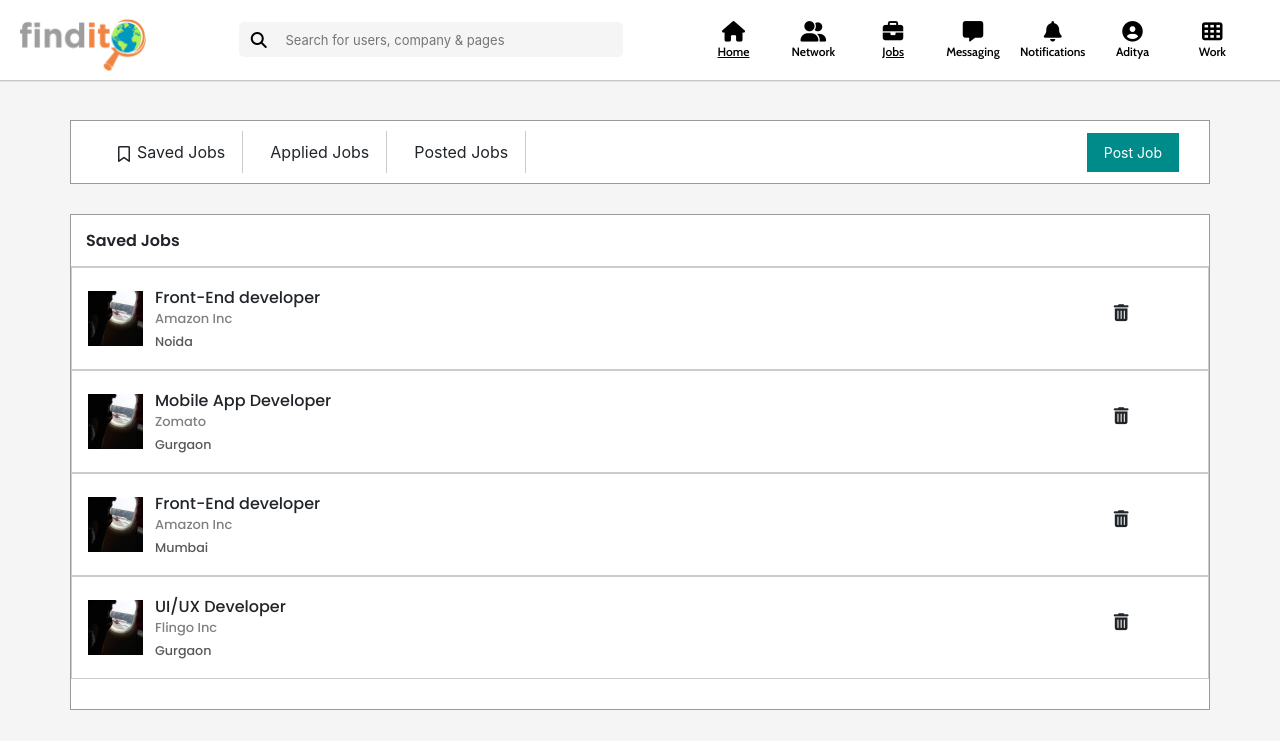
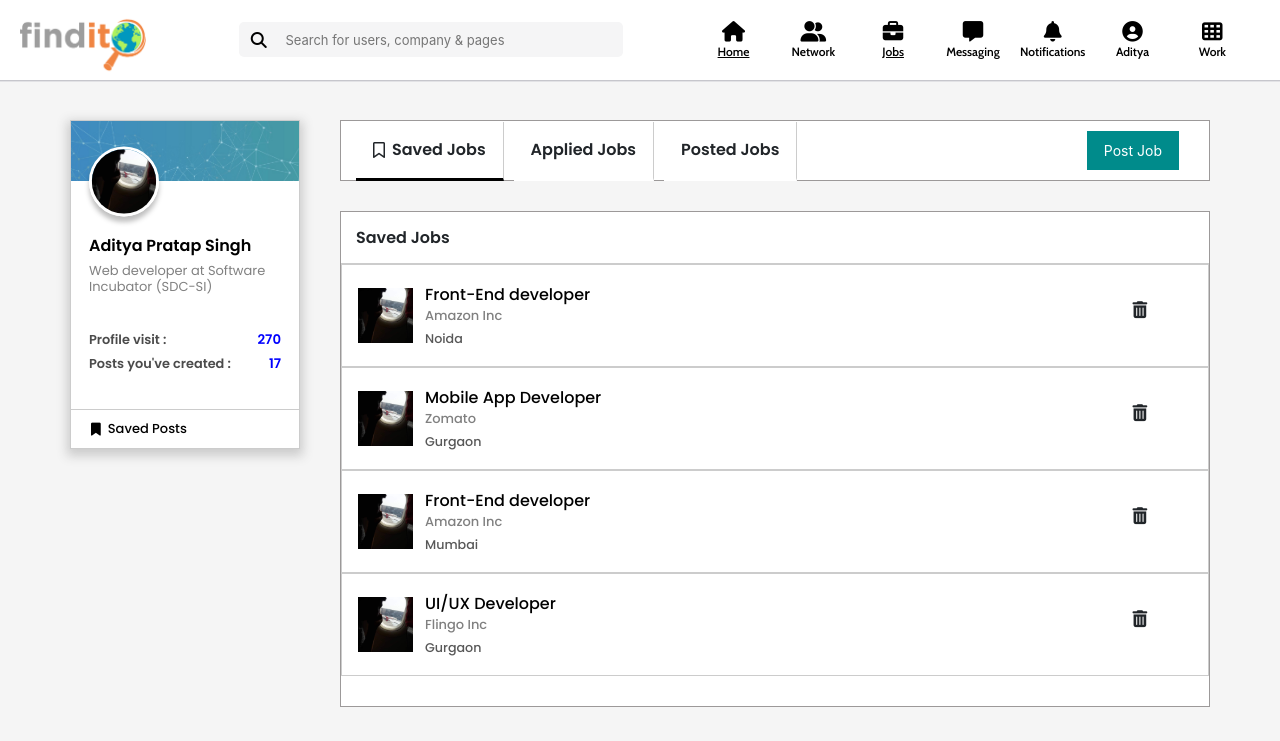
Before and after one commit to AdityaPratap2001/LinkedIn-clone, a React (Create React App) app in the folder Front-End/: page /jobs in a window 1280 px wide. Shown: the top 741 px of the page. Built offline with nearby package versions, Linux system fonts and the light colour scheme.

Commit message:
Added jobs route

```diff
--- a/Front-End/src/components/ProfileSidebox/ProfileSidebox.js
+++ b/Front-End/src/components/ProfileSidebox/ProfileSidebox.js
@@ -21,8 +21,8 @@
   componentDidMount(){
     setTimeout(()=>{
       this.setState({loading : false});
-    },4000)
-    // },0)
+    // },4000)
+    },0)
   }
 
   render() {
--- a/Front-End/src/routes/Home/Conditional/LoggedIn.js
+++ b/Front-End/src/routes/Home/Conditional/LoggedIn.js
@@ -1,10 +1,14 @@
-import React, { Component } from 'react';
+import React, { Component } from "react";
+import ProfileSidebox from '../../../components/ProfileSidebox/ProfileSidebox';
 
 class LoggedIn extends Component {
   render() {
     return (
-      <div className='body'>
-        <h6>LoggedIn user</h6>
+      <div className="body">
+        <ProfileSidebox />
+        <div>
+
+        </div>
       </div>
     );
   }
--- a/Front-End/src/routes/Jobs/Jobs.css
+++ b/Front-End/src/routes/Jobs/Jobs.css
@@ -1,8 +1,11 @@
+.jobsBody .rightDisplay{
+  margin-left: 270px;
+}
 .jobsBody .jobsTypeSelect{
   background-color: white;
   display: flex;
   align-items: center;
-  padding: 10px 30px;
+  padding: 0 30px 0 15px;
   justify-content: space-between;
   flex-wrap: wrap;
   border: rgb(156, 153, 153) 1.8px solid;
@@ -13,25 +16,33 @@
   flex-wrap: wrap;
   align-items: center;
   height: 100%;
+  border: none;
+  padding: 0;
+  margin: 0;
+  transform: translateY(1px);
 }
 .jobsBody .jobsTypeSelect .jobsTypeSelectLeft div{
   margin-right: 10px;
-  padding: 9px 17px;
+  padding: 16px 17px;
+  font-weight: 600;
+  font-family: 'Poppins';
   display: flex;
   align-items: center;
   height: 100%;
   cursor: pointer;
   border-right: #ccc 1.5px solid;
+  border-bottom: white 3px solid;
 }
 .jobsBody .jobsTypeSelect .jobsTypeSelectLeft div i{
   margin-right: 7px;
-  transform: translateY(2px);
+  /* transform: translateY(2px); */
 }
 .jobsBody .jobsTypeSelect .jobsTypeSelectLeft div:hover{
-  background-color: cadetblue;
-  background-color: rgb(75, 67, 67);
-  color: white;
-  border-right: rgb(75, 67, 67) 1.5px solid;
+  /* background-color: cadetblue; */
+  /* background-color: rgb(75, 67, 67); */
+  /* color: white; */
+  color: rgb(85, 85, 85);
+  /* border-right: rgb(75, 67, 67) 1.5px solid; */
 }
 .jobsBody .jobsTypeSelect .jobsTypeSelectRight a{
   padding: 0;
@@ -80,6 +91,12 @@
   min-width: 250px;
   position: relative;
 }
+.jobsBody .jobsDisplay .savedJob a{
+  padding: 0;
+  display: flex;
+  cursor: pointer;
+  color: black;
+}
 .jobsBody .jobsDisplay .savedJob .savedJobFirst{
   display: flex;
   align-items: center;
@@ -124,7 +141,7 @@
 
 
 
-@media (max-width:699px){
+@media (max-width:728px){
   .jobsBody .jobsTypeSelect{
     justify-content: center;
   }
@@ -132,7 +149,12 @@
     margin-top: 14px;
   }
 }
-@media (max-width:531px){
+@media (max-width:710px){
+  .jobsBody .jobsTypeSelect{
+    padding: 0px 15px;
+  }
+}
+@media (max-width:644px){
   .jobsBody .jobsTypeSelect .jobsTypeSelectLeft{
     justify-content: center;
   }
@@ -143,8 +165,18 @@
     margin-top: 5px;
   }
 }
-@media (max-width:389px){
+@media (max-width:404px){
   .jobsBody .jobsTypeSelect .jobsTypeSelectLeft div{
     border-right: none;
+    margin-right: none;
   }
 }
+
+@media (max-width:1000px){
+  .sideBox{
+    display: none;
+  }
+  .jobsBody .rightDisplay{
+    margin-left: 0px;
+  }
+}
--- a/Front-End/src/routes/Jobs/Jobs.js
+++ b/Front-End/src/routes/Jobs/Jobs.js
@@ -6,6 +6,7 @@
 import PostedJobs from "./JobsType/PostedJobs";
 import { NavLink } from "react-router-dom";
 import RecommendedJobs from "./JobsType/RecommendedJobs/RecommendedJobs";
+import ProfileSidebox from "../../components/ProfileSidebox/ProfileSidebox";
 
 class Jobs extends Component {
   state = {
@@ -17,12 +18,26 @@
   };
 
   render() {
+
+    let borderStyle = {
+      borderBottom: 'black 3px solid',
+    }
+    let style1 = borderStyle;
+    let style2 = null;
+    let style3 = null;
+
     let jobsData = <SavedJobs />;
     if (this.state.typeOfJob === 2) {
       jobsData = <AppliedJobs />;
+      style1 = null;
+      style2 = borderStyle;
+      style3 = null;
     }
     if (this.state.typeOfJob === 3) {
       jobsData = <PostedJobs />;
+      style1 = null;
+      style2 = null;
+      style3 = borderStyle;
     }
 
     return (
@@ -30,15 +45,21 @@
         <Navbar shadow={true} />
 
         <div className="jobsBody">
+          <div className='sideBox'>
+          <ProfileSidebox />
+          </div>
 
+          <div className='rightDisplay'>
             <div className="jobsTypeSelect">
               <div className="jobsTypeSelectLeft">
-              <div onClick={() => this.typeOfJobSelected(1)}>
+                <div style={style1} onClick={() => this.typeOfJobSelected(1)}>
                   <i class="far fa-bookmark"></i>
                   Saved Jobs
                 </div>
-              <div onClick={() => this.typeOfJobSelected(2)}>Applied Jobs</div>
-              <div onClick={() => this.typeOfJobSelected(3)}>Posted Jobs</div>
+                <div style={style2} onClick={() => this.typeOfJobSelected(2)}>
+                  Applied Jobs
+                </div>
+                <div style={style3} onClick={() => this.typeOfJobSelected(3)}>Posted Jobs</div>
               </div>
               <div className="jobsTypeSelectRight">
                 <NavLink to="/postJob">
@@ -49,7 +70,8 @@
 
             {jobsData}
 
-          <RecommendedJobs/>
+            <RecommendedJobs />
+          </div>
 
         </div>
       </div>
--- a/Front-End/src/routes/Jobs/JobsType/SavedJobs/SavedJobs.js
+++ b/Front-End/src/routes/Jobs/JobsType/SavedJobs/SavedJobs.js
@@ -1,82 +1,139 @@
-import React, { Component } from 'react';
-import jobImgSrc from '../../../../assets/profileSample.jpg';
+import React, { Component } from "react";
+import jobImgSrc from "../../../../assets/profileSample.jpg";
+import Skeleton from "react-loading-skeleton";
+import { NavLink } from "react-router-dom";
 
 const data = [
   {
-    imgSrc : jobImgSrc,
-    domain : 'Front-End developer',
-    companyName : 'Amazon Inc',
-    location : 'Noida'
+    imgSrc: jobImgSrc,
+    domain: "Front-End developer",
+    companyName: "Amazon Inc",
+    location: "Noida",
   },
   {
-    imgSrc : jobImgSrc,
-    domain : 'Mobile App Developer',
-    companyName : 'Zomato',
-    location : 'Gurgaon'
+    imgSrc: jobImgSrc,
+    domain: "Mobile App Developer",
+    companyName: "Zomato",
+    location: "Gurgaon",
   },
   {
-    imgSrc : jobImgSrc,
-    domain : 'Front-End developer',
-    companyName : 'Amazon Inc',
-    location : 'Mumbai'
+    imgSrc: jobImgSrc,
+    domain: "Front-End developer",
+    companyName: "Amazon Inc",
+    location: "Mumbai",
   },
   {
-    imgSrc : jobImgSrc,
-    domain : 'UI/UX Developer',
-    companyName : 'Flingo Inc',
-    location : 'Gurgaon'
+    imgSrc: jobImgSrc,
+    domain: "UI/UX Developer",
+    companyName: "Flingo Inc",
+    location: "Gurgaon",
   },
-]
+];
 
 class SavedJobs extends Component {
-
   state = {
-    jobs : data,
-    isEmpty : null,
-  }
+    jobs: data,
+    isEmpty: null,
+    isLoading: true,
+  };
 
   unSaveJob = (id) => {
     console.log(this.state.jobs);
     let newSavedJobsArray = this.state.jobs;
     console.log(newSavedJobsArray);
-    newSavedJobsArray.splice(id,1);
-    this.setState({jobs : newSavedJobsArray});
+    newSavedJobsArray.splice(id, 1);
+    this.setState({ jobs: newSavedJobsArray });
     // console.log(this.state.jobs);
-  }
+  };
 
-  componentDidMount(){
-    console.log('From didMount :');
-    console.log(this.state.jobs);
+  componentDidMount() {
+    setTimeout(() => {
+      this.setState({ isLoading: false });
+    }, 4000);
   }
 
   render() {
+    let loadingData = (
+      <>
+        <div className="savedJob">
+          <div className="savedJobFirst">
+            <Skeleton style={{ marginLeft: "10px" }} width={70} height={70} />
+          </div>
+          <div className="savedJobSecond">
+            <Skeleton style={{ marginLeft: "18px" }} width={220} height={12} />
+            <br />
+            <Skeleton style={{ marginLeft: "18px" }} width={180} height={10} />
+            <br />
+            <Skeleton style={{ marginLeft: "18px" }} width={180} height={10} />
+          </div>
+        </div>
+        <div className="savedJob">
+          <div className="savedJobFirst">
+            <Skeleton style={{ marginLeft: "10px" }} width={70} height={70} />
+          </div>
+          <div className="savedJobSecond">
+            <Skeleton style={{ marginLeft: "18px" }} width={220} height={12} />
+            <br />
+            <Skeleton style={{ marginLeft: "18px" }} width={180} height={10} />
+            <br />
+            <Skeleton style={{ marginLeft: "18px" }} width={180} height={10} />
+          </div>
+        </div>
+        <div className="savedJob">
+          <div className="savedJobFirst">
+            <Skeleton style={{ marginLeft: "10px" }} width={70} height={70} />
+          </div>
+          <div className="savedJobSecond">
+            <Skeleton style={{ marginLeft: "18px" }} width={220} height={12} />
+            <br />
+            <Skeleton style={{ marginLeft: "18px" }} width={180} height={10} />
+            <br />
+            <Skeleton style={{ marginLeft: "18px" }} width={180} height={10} />
+          </div>
+        </div>
+        <div className="savedJob">
+          <div className="savedJobFirst">
+            <Skeleton style={{ marginLeft: "10px" }} width={70} height={70} />
+          </div>
+          <div className="savedJobSecond">
+            <Skeleton style={{ marginLeft: "18px" }} width={220} height={12} />
+            <br />
+            <Skeleton style={{ marginLeft: "18px" }} width={180} height={10} />
+            <br />
+            <Skeleton style={{ marginLeft: "18px" }} width={180} height={10} />
+          </div>
+        </div>
+      </>
+    );
 
-    let savedJobsData = (
-      this.state.jobs.map((item,index)=>{
-        let id = index;
-        return (
-          <div className='savedJob'>
-            <div className='savedJobFirst'>
-              <img src={item.imgSrc}/>
+    let savedJobsData = this.state.jobs.map((item, index) => {
+      let id = index;
+      return (
+        <div className="savedJob">
+          <NavLink to="/job/43">
+            <div className="savedJobFirst">
+              <img src={item.imgSrc} />
             </div>
-            <div className='savedJobSecond'>
-              <h6 className='savedJobDomain'>{item.domain}</h6>
-              <h6 className='savedJobCompany'>{item.companyName}</h6>
-              <h6 className='savedJobLocation'>{item.location}</h6>
+            <div className="savedJobSecond">
+              <h6 className="savedJobDomain">{item.domain}</h6>
+              <h6 className="savedJobCompany">{item.companyName}</h6>
+              <h6 className="savedJobLocation">{item.location}</h6>
             </div>
-            <div className='savedJobThird'>
-              <i onClick={() => this.unSaveJob(id)} class="fas fa-trash-alt"></i>
-            </div>
+          </NavLink>
+          <div className="savedJobThird">
+            <i onClick={() => this.unSaveJob(id)} class="fas fa-trash-alt"></i>
           </div>
-        )
-      })
-    )
+        </div>
+      );
+    });
 
     return (
       <div className="jobsDisplay">
-        <h6 className='savedJobsHeader'>Saved Jobs</h6>
-        <div className='savedJobsDisplay'>
-          {savedJobsData}
+        <h6 className="savedJobsHeader">Saved Jobs</h6>
+        <div className="savedJobsDisplay">
+          {/* {savedJobsData} */}
+          {/* {loadingData} */}
+          {this.state.isLoading ? loadingData : savedJobsData}
         </div>
       </div>
     );
--- a/Front-End/src/routes/Login/Login.js
+++ b/Front-End/src/routes/Login/Login.js
@@ -47,7 +47,7 @@
     )
     if(this.state.loading){
       formData = (
-        <div className='loaderWindow'>
+        <div className='loaderWindow' style={{margin:'auto'}}>
           <Loader/>
         </div>
       )
--- a/Front-End/src/routes/Network/Network.js
+++ b/Front-End/src/routes/Network/Network.js
@@ -10,7 +10,7 @@
         <div className='body'>
           <ProfileSidebox/>
           <div>
-
+            <h6>jxgbj</h6>
           </div>
         </div>
       </div>
```
Also changed, not shown: 1 other file (tests, documents, lock files or other folders). Lines whose indentation alone changed are shown as unchanged.
